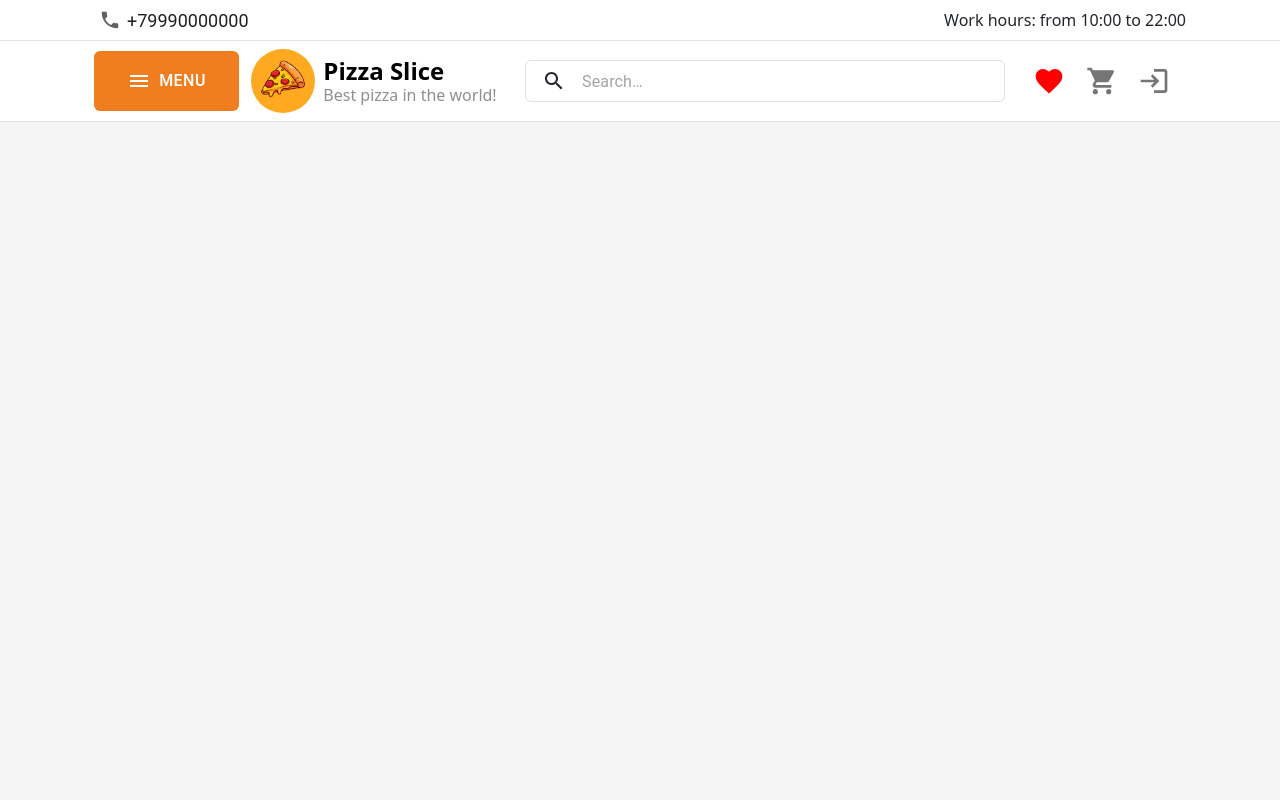
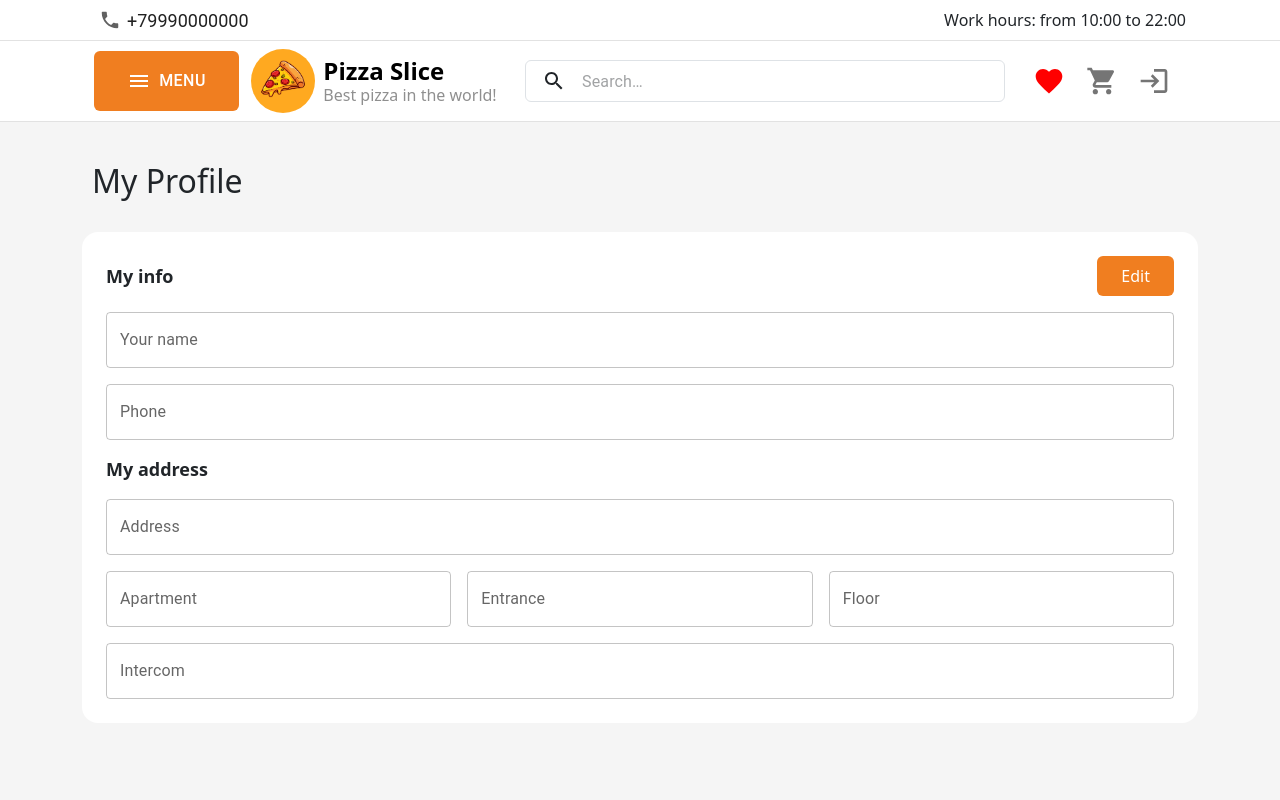
Before and after one commit to Koteykee/ReactPizza, a React (Vite) app: page /profile in a window 1280 px wide. Shown: the top 800 px of the page. Built offline with nearby package versions, Linux system fonts and the light colour scheme.

Commit message:
Base auth store

```diff
--- a/src/App.tsx
+++ b/src/App.tsx
@@ -11,6 +11,7 @@ import { ItemPage } from "./components/ItemPage";
 import { FavoritePage } from "./components/FavoritePage";
 import { CartPage } from "./components/Cart/CartPage";
 import { CheckoutPage } from "./components/Cart/CheckoutPage";
+import { ProfilePage } from "./components/ProfilePage/ProfilePage";
 
 function App() {
   return (
@@ -27,6 +28,7 @@ function App() {
           <Route path="/favorite" element={<FavoritePage />} />
           <Route path="/cart" element={<CartPage />} />
           <Route path="/checkout" element={<CheckoutPage />} />
+          <Route path="/profile" element={<ProfilePage />} />
         </Routes>
       </main>
       <Footer />
--- /dev/null
+++ b/src/components/ProfilePage/ProfilePage.tsx
@@ -0,0 +1,135 @@
+import { useEffect } from "react";
+import { useForm } from "react-hook-form";
+import { zodResolver } from "@hookform/resolvers/zod";
+import TextField from "@mui/material/TextField";
+import { useAuthStore } from "../../stores/useAuthStore";
+import { useUserStore } from "../../stores/useUserStore";
+import { profileSchema, type ProfileFormData } from "./profile.schema";
+
+export const ProfilePage = () => {
+  const {
+    register,
+    handleSubmit,
+    formState: { errors },
+    reset,
+  } = useForm<ProfileFormData>({
+    resolver: zodResolver(profileSchema),
+    mode: "onChange",
+  });
+
+  const currentUserId = useAuthStore((s) => s.currentUserId);
+  const getUserProfile = useUserStore((s) => s.getUserProfile);
+  const updateUser = useUserStore((s) => s.updateUserProfile);
+
+  useEffect(() => {
+    if (!currentUserId) return;
+
+    const user = getUserProfile(currentUserId);
+
+    if (user) {
+      reset({
+        name: user.name,
+        phone: user.phone,
+        address: user.address,
+        apartment: user.apartment,
+        entrance: user.entrance,
+        floor: user.floor,
+        intercom: user.intercom,
+      });
+    }
+  }, [currentUserId]);
+
+  const onSubmit = (data: ProfileFormData) => {
+    if (!currentUserId) return;
+    updateUser(currentUserId, data);
+    alert("Saved!");
+  };
+
+  return (
+    <form onSubmit={handleSubmit(onSubmit)} className="container">
+      <h2 className="px-2.5 pt-10 pb-4">My Profile</h2>
+      <div className="flex gap-3 justify-between pb-10">
+        <div className="bg-white p-4 rounded-2xl w-full">
+          <div className="flex justify-between items-center mb-3">
+            <p className="text-[18px] font-bold mb-0">My info</p>
+            <button
+              type="submit"
+              className="px-4 py-2 font-medium rounded transition duration-200
+                  bg-[#f07e20] text-white hover:bg-[#ffa734]"
+            >
+              Edit
+            </button>
+          </div>
+          <TextField
+            label="Your name"
+            variant="outlined"
+            fullWidth
+            {...register("name")}
+            error={!!errors.name}
+            helperText={errors.name?.message}
+          />
+          <TextField
+            label="Phone"
+            variant="outlined"
+            fullWidth
+            sx={{ mt: 2 }}
+            {...register("phone")}
+            error={!!errors.phone}
+            helperText={errors.phone?.message}
+          />
+          <p className="mt-3 text-[18px] font-bold">My address</p>
+          <TextField
+            label="Address"
+            variant="outlined"
+            fullWidth
+            {...register("address")}
+            error={!!errors.address}
+            helperText={errors.address?.message}
+          />
+          <div className="flex gap-3 mt-3">
+            <TextField
+              label="Apartment"
+              variant="outlined"
+              fullWidth
+              {...register("apartment")}
+              error={!!errors.apartment}
+              helperText={errors.apartment?.message}
+            />
+            <TextField
+              label="Entrance"
+              variant="outlined"
+              fullWidth
+              {...register("entrance")}
+              error={!!errors.entrance}
+            />
+            <TextField
+              label="Floor"
+              variant="outlined"
+              fullWidth
+              {...register("floor")}
+              error={!!errors.floor}
+            />
+          </div>
+          <TextField
+            label="Intercom"
+            variant="outlined"
+            fullWidth
+            sx={{ mt: 2 }}
+            {...register("intercom")}
+            error={!!errors.intercom}
+          />
+        </div>
+      </div>
+      {/* <div className="bg-white p-4 rounded-2xl w-full">
+        <p className="text-[18px] font-bold">Order history</p>
+        <div className="flex flex-col gap-4 mx-2.5">
+            {Object.values(cart)
+              .filter((entry) => entry?.item)
+              .map(({ item }) => (
+                <CheckoutItem key={item.id} item={item} />
+              ))}
+          </div>
+      </div> */}
+    </form>
+  );
+};
--- /dev/null
+++ b/src/components/ProfilePage/profile.schema.ts
@@ -0,0 +1,31 @@
+import { z } from "zod";
+
+export const profileSchema = z.object({
+  name: z
+    .string()
+    .trim()
+    .max(30, { message: "Name must be at most 30 characters" })
+    .optional(),
+  phone: z
+    .string()
+    .trim()
+    .regex(/^\+?[0-9\s\-()]{7,20}$/, {
+      message: "Invalid phone number",
+    })
+    .optional(),
+  address: z
+    .string()
+    .trim()
+    .max(60, { message: "Address must be at most 60 characters" })
+    .optional(),
+  apartment: z
+    .string()
+    .trim()
+    .max(10, { message: "Apartment must be at most 10 characters" })
+    .optional(),
+  entrance: z.string().trim().max(10).optional(),
+  floor: z.string().trim().max(2).optional(),
+  intercom: z.string().trim().max(10).optional(),
+});
+
+export type ProfileFormData = z.infer<typeof profileSchema>;
--- a/src/stores/useAuthStore.tsx
+++ b/src/stores/useAuthStore.tsx
@@ -1,5 +1,4 @@
 import { create } from "zustand";
-import { persist } from "zustand/middleware";
 import type { User } from "./useUserStore";
 
 interface AuthStore {
@@ -8,36 +7,48 @@ interface AuthStore {
   login: (
     email: string,
     password: string,
-  ) => {
-    success: boolean;
-    message?: string;
-  };
+  ) => { success: boolean; message?: string };
   register: (
     email: string,
     password: string,
-  ) => {
-    success: boolean;
-    message?: string;
-  };
+  ) => { success: boolean; message?: string };
   logout: () => void;
 }
 
-export const useAuthStore = create<AuthStore>()(
-  persist(
-    (set, get) => ({
-      users: [],
-      currentUserId: null,
+const STORAGE_KEY = "auth-storage";
 
-      logout: () => {
-        set({
-          currentUserId: null,
-        });
-      },
+const saveToStorage = (state: {
+  users: User[];
+  currentUserId: number | null;
+}) => {
+  localStorage.setItem(STORAGE_KEY, JSON.stringify(state));
+};
+
+const loadFromStorage = (): { users: User[]; currentUserId: number | null } => {
+  const data = localStorage.getItem(STORAGE_KEY);
+
+  if (!data) return { users: [], currentUserId: null };
+
+  try {
+    const parsed = JSON.parse(data);
+
+    return {
+      users: parsed.users ?? [],
+      currentUserId: parsed.currentUserId ?? null,
+    };
+  } catch {
+    return { users: [], currentUserId: null };
+  }
+};
+
+export const useAuthStore = create<AuthStore>((set, get) => {
+  const initial = loadFromStorage();
+
+  return {
+    ...initial,
 
     login: (email, password) => {
-        const { users } = get();
-
-        const user = users.find(
+      const user = get().users.find(
         (u) => u.email === email && u.password === password,
       );
 
@@ -45,19 +56,23 @@ export const useAuthStore = create<AuthStore>()(
         return { success: false, message: "Wrong email or password" };
       }
 
-        set({
+      const newState = {
+        users: get().users,
         currentUserId: user.id,
-        });
+      };
+
+      set(newState);
+      saveToStorage(newState);
 
       return { success: true };
     },
 
     register: (email, password) => {
-        const { users } = get();
+      const users = get().users;
 
-        const existingUser = users.find((u) => u.email === email);
+      const exists = users.find((u) => u.email === email);
 
-        if (existingUser) {
+      if (exists) {
         return { success: false, message: "User already exists" };
       }
 
@@ -67,16 +82,25 @@ export const useAuthStore = create<AuthStore>()(
         password,
       };
 
-        set({
+      const newState = {
         users: [...users, newUser],
         currentUserId: newUser.id,
-        });
+      };
+
+      set(newState);
+      saveToStorage(newState);
 
       return { success: true };
     },
-    }),
-    {
-      name: "auth-storage",
+
+    logout: () => {
+      const newState = {
+        users: get().users,
+        currentUserId: null,
+      };
+
+      set(newState);
+      saveToStorage(newState);
     },
-  ),
-);
+  };
+});
--- a/src/stores/useUserStore.tsx
+++ b/src/stores/useUserStore.tsx
@@ -1,32 +1,44 @@
 import { create } from "zustand";
+import { useAuthStore } from "./useAuthStore";
 
 export interface User {
   id: number;
   email: string;
   password: string;
   name?: string;
+  phone?: string;
   address?: string;
+  apartment?: string;
+  entrance?: string;
+  floor?: string;
+  intercom?: string;
 }
 
 interface UserStore {
-  getUserProfile: () => User | null;
+  getUserProfile: (userId: number) => User | null;
+  updateUserProfile: (userId: number, data: Partial<User>) => void;
 }
 
 export const useUserStore = create<UserStore>(() => ({
-  getUserProfile: () => {
-    const data = localStorage.getItem("auth-storage");
-    if (!data) return null;
+  getUserProfile: (userId) => {
+    const users = useAuthStore.getState().users;
+    return users.find((u) => u.id === userId) || null;
+  },
 
-    try {
-      const parsed = JSON.parse(data);
-      const state = parsed.state ?? parsed;
+  updateUserProfile: (userId, data) => {
+    const auth = useAuthStore.getState();
 
-      const users = state.users ?? [];
-      const currentUserId = state.currentUserId ?? null;
+    const updatedUsers = auth.users.map((u) =>
+      u.id === userId ? { ...u, ...data } : u,
+    );
 
-      return users.find((u: User) => u.id === currentUserId) || null;
-    } catch {
-      return null;
-    }
+    const newState = {
+      users: updatedUsers,
+      currentUserId: auth.currentUserId,
+    };
+
+    useAuthStore.setState(newState);
+
+    localStorage.setItem("auth-storage", JSON.stringify(newState));
   },
 }));
```
Lines whose indentation alone changed are shown as unchanged.
